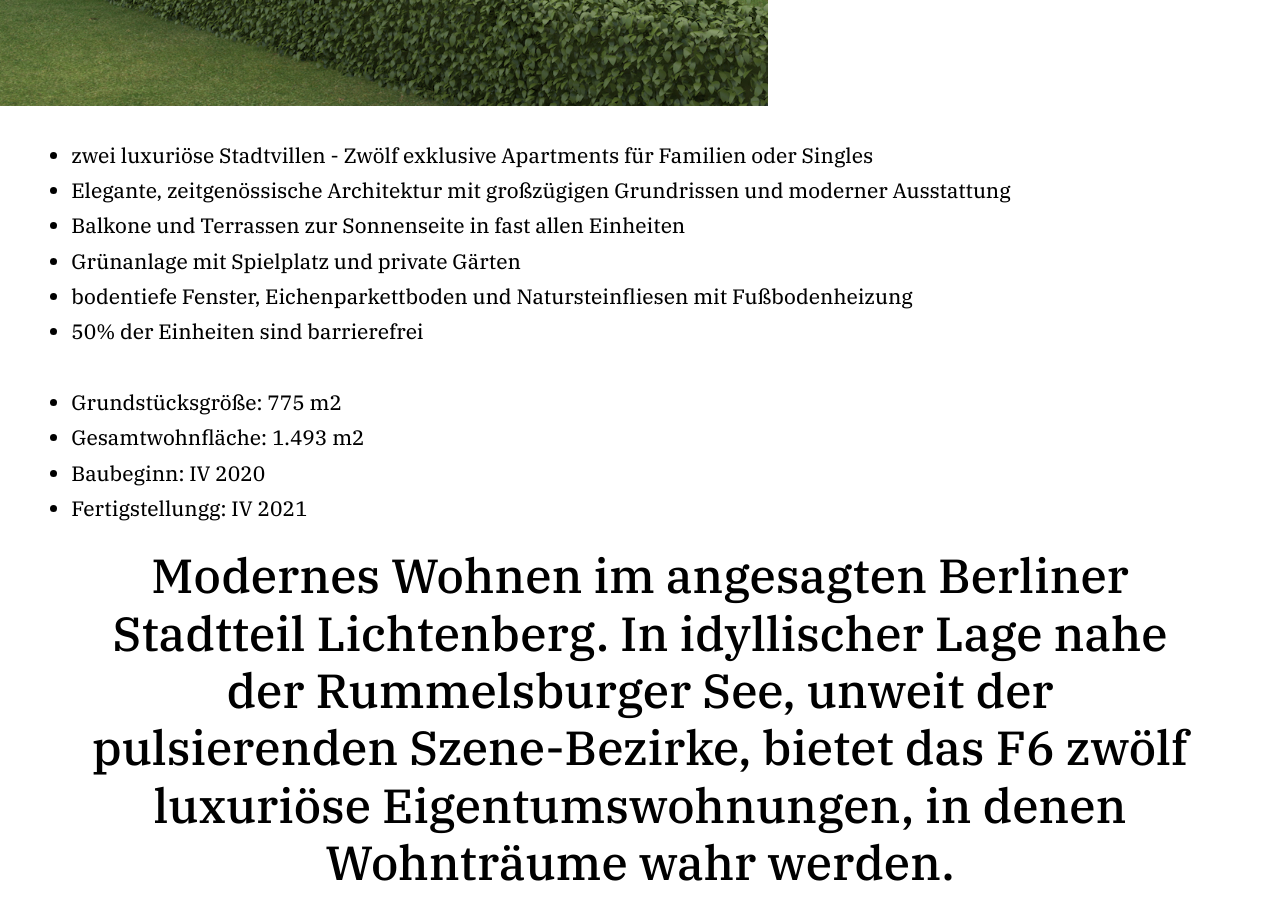
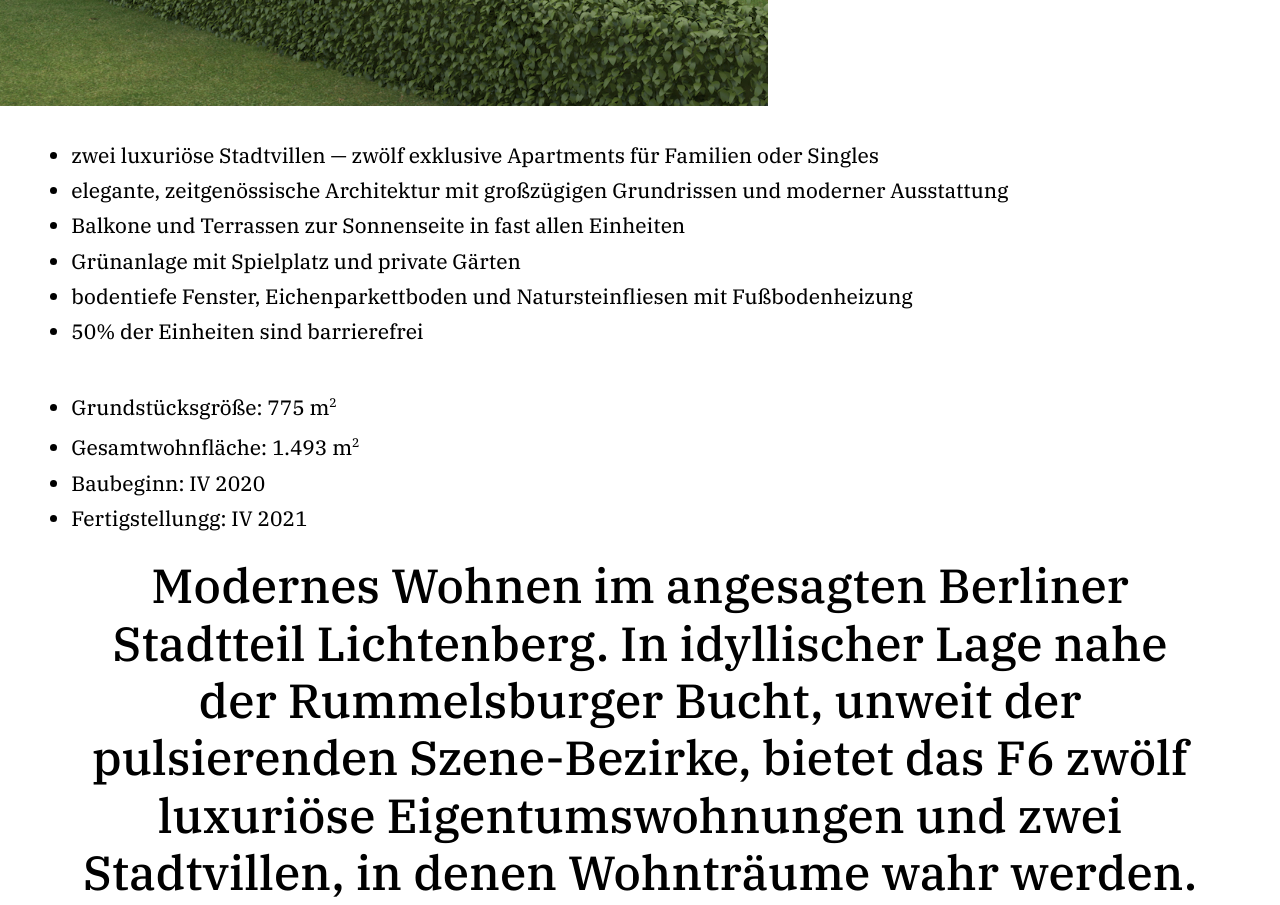
Before and after one commit to Hesign-Studio/f6living, a website: page assets/index.html in a window 1280 px wide. Shown: the part 1520-2425 px from the top of the page. Drawn offline with nearby package versions, Linux system fonts and the light colour scheme.

Commit message:
de revision

```diff
--- a/assets/index.html
+++ b/assets/index.html
@@ -70,11 +70,11 @@
           <div class="list">
             <ul>
               <li>
-                zwei luxuriöse Stadtvillen - Zwölf exklusive Apartments für
+                zwei luxuriöse Stadtvillen — zwölf exklusive Apartments für
                 Familien oder Singles
               </li>
               <li>
-                Elegante, zeitgenössische Architektur mit großzügigen
+                elegante, zeitgenössische Architektur mit großzügigen
                 Grundrissen und moderner Ausstattung
               </li>
               <li>
@@ -87,12 +87,8 @@
               </li>
               <li>50% der Einheiten sind barrierefrei</li>
               <br />
-              <li>
-                Grundstücksgröße: 775 m2
-              </li>
-              <li>
-                Gesamtwohnfläche: 1.493 m2
-              </li>
+              <li>Grundstücksgröße: 775 m <sup>2</sup></li>
+              <li>Gesamtwohnfläche: 1.493 m <sup>2</sup></li>
               <li>
                 Baubeginn: IV 2020
               </li>
@@ -110,9 +106,9 @@
       <section class="intro">
         <div class="rellax" data-rellax-speed="-0.6">
           Modernes Wohnen im angesagten Berliner Stadtteil Lichtenberg. In
-          idyllischer Lage nahe der Rummelsburger See, unweit der pulsierenden
-          Szene-Bezirke, bietet das F6 zwölf luxuriöse Eigentumswohnungen, in
-          denen Wohnträume wahr werden.
+          idyllischer Lage nahe der Rummelsburger Bucht, unweit der pulsierenden
+          Szene-Bezirke, bietet das F6 zwölf luxuriöse Eigentumswohnungen und
+          zwei Stadtvillen, in denen Wohnträume wahr werden.
         </div>
       </section>
 
--- a/scss/style.scss
+++ b/scss/style.scss
@@ -158,6 +158,11 @@ footer {
       width: 90%;
       list-style-type: disc;
       list-style-position: outside;
+      sup {
+        font-size: 0.6em;
+        padding: 0;
+        margin-left: -0.4em;
+      }
     }
   }
 }
```
Also changed, not shown: assets/apartments.html (+1 -1 lines), assets/impressum.html (+6 -6 lines), assets/villa.html (+1 -1 lines), assets/css/style.css.
